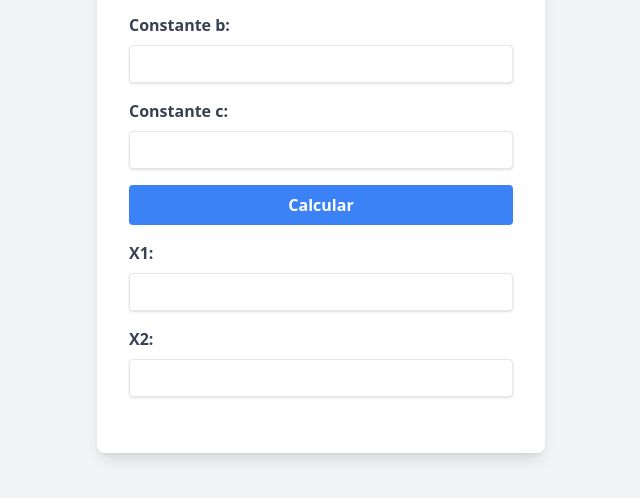
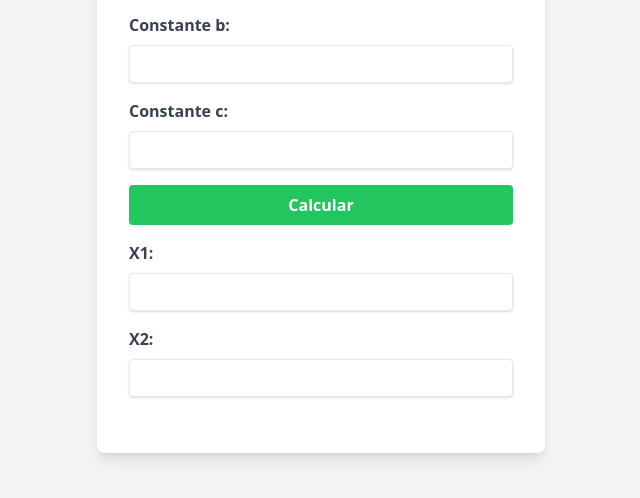
Before and after one commit to dedameho/proyecto-flask, a plain HTML site: page templates/form.html in a window 1280 px wide. Shown: the part 254-752 px from the top of the page, without its empty margins (319-959 px from the left). Drawn offline with nearby package versions, Linux system fonts and the light colour scheme.

Commit message:
Cambio de color boton calcular, uso de AJAX para el envio de los datos al servidor

```diff
--- a/static/js/script.js
+++ b/static/js/script.js
@@ -1,5 +1,4 @@
 document.addEventListener('DOMContentLoaded', () => {
-    const form = document.getElementById('quadratic-form');
     const root1 = document.getElementById('root1');
     const root2 = document.getElementById('root2');
     form.addEventListener('submit', async (event) => {
@@ -16,7 +15,6 @@ document.addEventListener('DOMContentLoaded', () => {
                 const errorEl = document.getElementById('error');
                 errorEl.textContent = 'Error: ' + res.error;
             }
-
         } catch (error) {
             console.error('Error:', error);
 
--- a/templates/form.html
+++ b/templates/form.html
@@ -23,7 +23,7 @@
                 <input type="number" id="c" name="c" class="shadow appearance-none border rounded w-full py-2 px-3 text-gray-700 leading-tight focus:outline-none focus:shadow-outline" required>
             </div>
             <div class="mb-4">
-                <button type="submit" class="bg-blue-500 hover:bg-blue-700 text-white font-bold py-2 px-4 rounded focus:outline-none focus:shadow-outline w-full">Calcular</button>
+                <button type="submit" class="bg-green-500 hover:bg-blue-700 text-white font-bold py-2 px-4 rounded focus:outline-none focus:shadow-outline w-full">Calcular</button>
             </div>
 
         </form>
```
